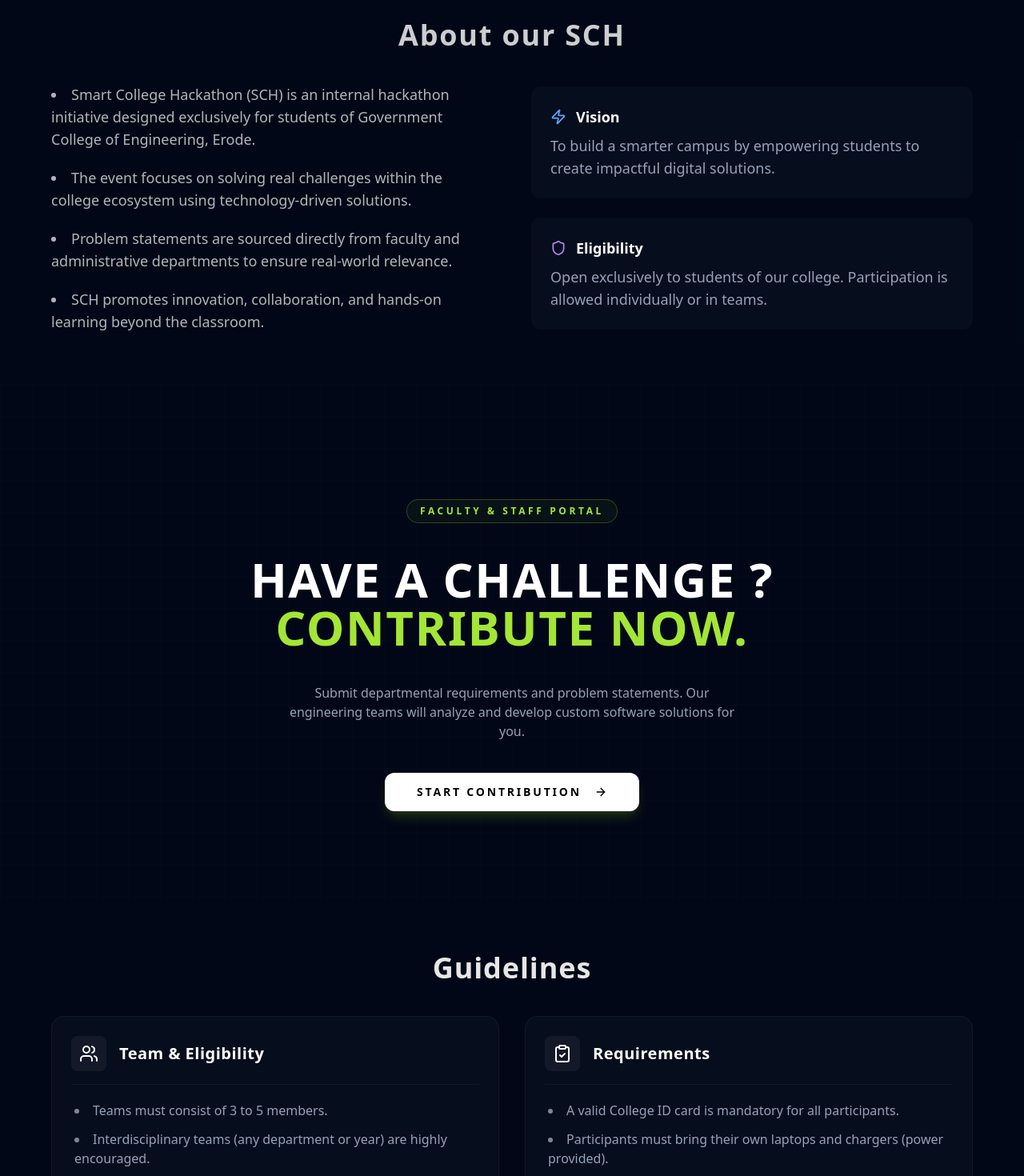
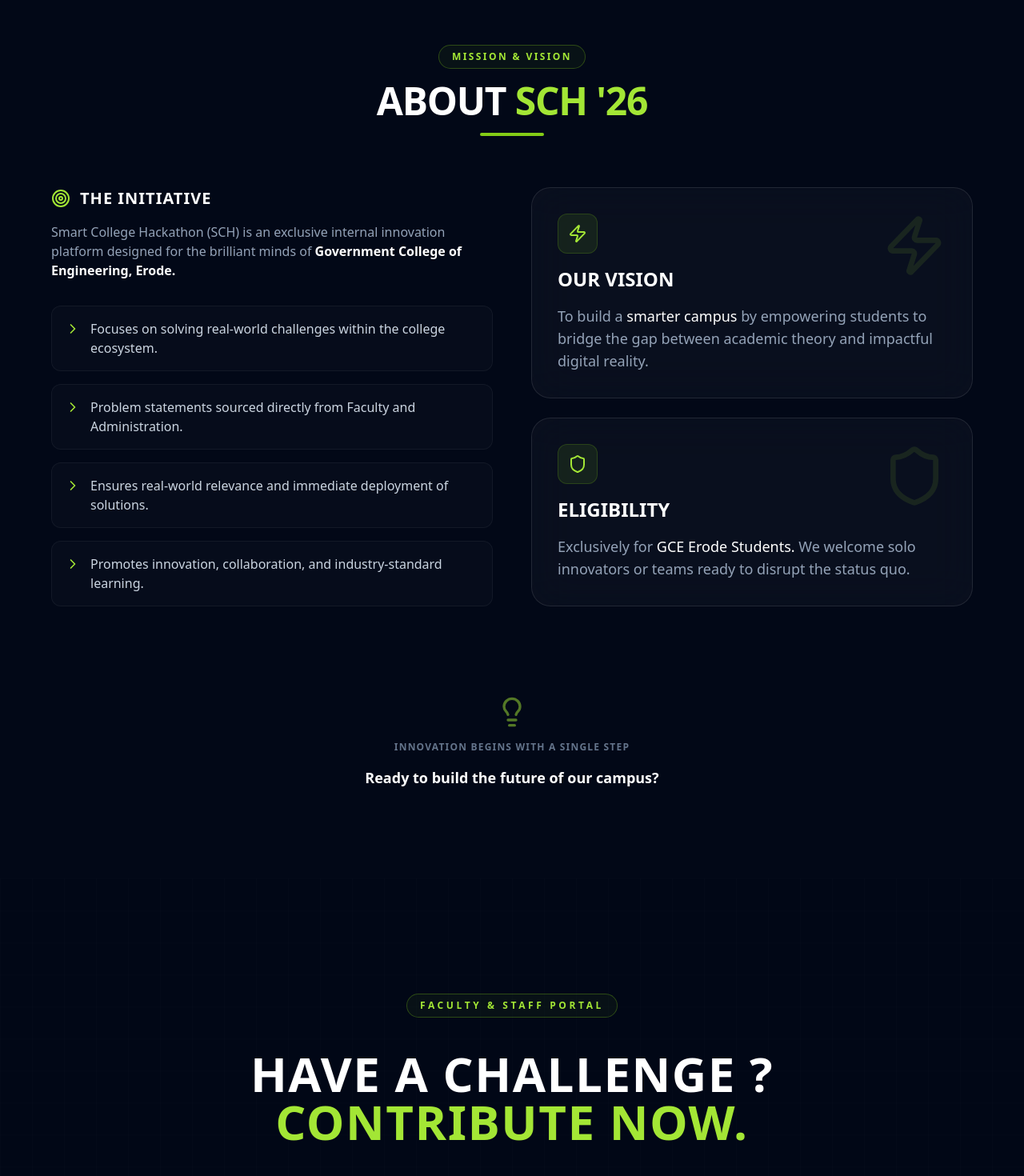
Before and after one commit to Dineshkumar-DK19/GCEE-Smart-college-hackathon, a React (Vite) app: page / in a window 1280 px wide. Shown: the part 840-2310 px from the top of the page at 80% size. Built offline with nearby package versions, Linux system fonts and the light colour scheme.

Commit message:
Updated About, Guidelines and Timeline components

```diff
--- a/src/components/About.jsx
+++ b/src/components/About.jsx
@@ -1,73 +1,151 @@
+"use client";
 import React from "react";
-import { Shield, Zap } from "lucide-react";
+import { motion } from "framer-motion";
+import { Shield, Zap, Target, Lightbulb, ChevronRight } from "lucide-react";
 
 const About = () => {
+  const containerVariants = {
+    hidden: { opacity: 0 },
+    visible: {
+      opacity: 1,
+      transition: { staggerChildren: 0.2 }
+    }
+  };
+
+  const itemVariants = {
+    hidden: { opacity: 0, x: -20 },
+    visible: { opacity: 1, x: 0 }
+  };
+
   return (
-    <section className="bg-[#020817]/40 py-16 px-6 font-sans">
-      <div className="max-w-6xl mx-auto lg:space-y-10  sm:space-y-8 space-y-6">
+    <div className="min-h-screen pt-24 pb-20 px-4 sm:px-6 flex flex-col items-center relative overflow-hidden bg-transparent">
+      {/* Background Grid Removed as per request */}
 
-        {/* SECTION TITLE — TOP CENTER */}
-        <h2 className="text-xl md:text-4xl font-bold text-white/80 text-center tracking-wider">
-          About our  SCH
-        </h2>
+      <div className="w-full max-w-6xl relative z-10">
+
+        {/* SECTION HEADER */}
+        <div className="text-center mb-16 space-y-4">
+          <motion.div
+            initial={{ opacity: 0, scale: 0.9 }}
+            animate={{ opacity: 1, scale: 1 }}
+            className="inline-block px-4 py-1.5 rounded-full border border-lime-500/30 bg-lime-500/5 text-lime-400 text-[10px] sm:text-xs font-bold uppercase tracking-[0.2em]"
+          >
+            Mission & Vision
+          </motion.div>
+          <motion.h1
+            initial={{ opacity: 0, y: 10 }}
+            animate={{ opacity: 1, y: 0 }}
+            className="text-3xl md:text-5xl font-black text-white tracking-tight uppercase"
+          >
+            ABOUT <span className="text-lime-400">SCH '26</span>
+          </motion.h1>
+          <div className="h-1 w-20 bg-lime-500 mx-auto rounded-full mt-4" />
+        </div>
 
         {/* CONTENT GRID */}
-        <div className="grid grid-cols-1 md:grid-cols-2 gap-12 items-center">
+        <div className="grid grid-cols-1 lg:grid-cols-2 gap-12 items-start">
 
-          {/* LEFT COLUMN — BULLET POINTS */}
-          <div className="space-y-4">
-            <ul className="list-disc list-inside md:space-y-5  text-xs sm:text-sm md:text-lg text-white/70 leading-relaxed">
-              <li>
-                Smart College Hackathon (SCH) is an internal hackathon initiative
-                designed exclusively for students of Government College of
-                Engineering, Erode.
-              </li>
-              <li>
-                The event focuses on solving real challenges within the college
-                ecosystem using technology-driven solutions.
-              </li>
-              <li>
-                Problem statements are sourced directly from faculty and
-                administrative departments to ensure real-world relevance.
-              </li>
-              <li>
-                SCH promotes innovation, collaboration, and hands-on learning
-                beyond the classroom.
-              </li>
-            </ul>
-          </div>
-
-          {/* RIGHT COLUMN — CENTER-ALIGNED STACK */}
-          <div className="flex flex-col gap-6 justify-center">
-
-            {/* Vision */}
-            <div className="bg-slate-900/40  rounded-xl p-6">
-              <div className="flex items-center gap-3 mb-2">
-                <Zap className="w-5 h-5 text-blue-400" />
-                <h3 className="text-lg font-semibold text-white">Vision</h3>
-              </div>
-              <p className="text-xs sm:text-sm md:text-lg text-slate-400 leading-relaxed">
-                To build a smarter campus by empowering students to create
-                impactful digital solutions.
+          {/* LEFT COLUMN: THE INITIATIVE */}
+          <motion.div
+            variants={containerVariants}
+            initial="hidden"
+            whileInView="visible"
+            viewport={{ once: true }}
+            className="space-y-8"
+          >
+            <div className="space-y-4">
+              <h3 className="text-xl font-black text-white uppercase tracking-wider flex items-center gap-3">
+                <Target className="text-lime-400 w-6 h-6" /> The Initiative
+              </h3>
+              <p className="text-slate-400 text-sm md:text-base leading-relaxed">
+                Smart College Hackathon (SCH) is an exclusive internal innovation platform designed for the brilliant minds of <span className="text-white font-bold">Government College of Engineering, Erode.</span>
               </p>
             </div>
 
-            {/* Eligibility */}
-            <div className="bg-slate-900/40  rounded-xl p-6">
-              <div className="flex items-center gap-3 mb-2">
-                <Shield className="w-5 h-5 text-purple-400" />
-                <h3 className="text-lg font-semibold text-white">Eligibility</h3>
+            <div className="grid gap-4">
+              {[
+                "Focuses on solving real-world challenges within the college ecosystem.",
+                "Problem statements sourced directly from Faculty and Administration.",
+                "Ensures real-world relevance and immediate deployment of solutions.",
+                "Promotes innovation, collaboration, and industry-standard learning."
+              ].map((text, i) => (
+                <motion.div
+                  key={i}
+                  variants={itemVariants}
+                  className="flex items-start gap-3 p-4 rounded-xl bg-white/[0.02] border border-white/5 hover:border-lime-500/30 transition-colors"
+                >
+                  <ChevronRight className="w-5 h-5 text-lime-400 shrink-0 mt-0.5" />
+                  <span className="text-slate-300 text-sm md:text-base font-medium">{text}</span>
+                </motion.div>
+              ))}
+            </div>
+          </motion.div>
+
+          {/* RIGHT COLUMN: CARDS */}
+          <div className="space-y-6">
+
+            {/* Vision Card */}
+            <motion.div
+              initial={{ opacity: 0, y: 20 }}
+              whileInView={{ opacity: 1, y: 0 }}
+              viewport={{ once: true }}
+              className="group bg-white/[0.03] border border-white/10 rounded-3xl p-8 backdrop-blur-xl relative overflow-hidden"
+            >
+              <div className="absolute top-0 right-0 p-8 opacity-10 group-hover:scale-110 transition-transform duration-500">
+                <Zap size={80} className="text-lime-400" />
               </div>
-              <p className="text-xs sm:text-sm md:text-lg text-slate-400 leading-relaxed">
-                Open exclusively to students of our college. Participation is
-                allowed individually or in teams.
-              </p>
-            </div>
+              <div className="relative z-10 space-y-4">
+                <div className="p-3 bg-lime-500/10 border border-lime-500/20 rounded-xl w-fit">
+                  <Zap className="w-6 h-6 text-lime-400" />
+                </div>
+                <h3 className="text-2xl font-black text-white uppercase">Our Vision</h3>
+                <p className="text-slate-400 text-sm md:text-lg leading-relaxed">
+                  To build a <span className="text-white">smarter campus</span> by empowering students to bridge the gap between academic theory and impactful digital reality.
+                </p>
+              </div>
+            </motion.div>
+
+            {/* Eligibility Card */}
+            <motion.div
+              initial={{ opacity: 0, y: 20 }}
+              whileInView={{ opacity: 1, y: 0 }}
+              viewport={{ once: true }}
+              transition={{ delay: 0.2 }}
+              className="group bg-white/[0.03] border border-white/10 rounded-3xl p-8 backdrop-blur-xl relative overflow-hidden"
+            >
+              <div className="absolute top-0 right-0 p-8 opacity-10 group-hover:scale-110 transition-transform duration-500">
+                <Shield size={80} className="text-lime-400" />
+              </div>
+              <div className="relative z-10 space-y-4">
+                <div className="p-3 bg-lime-500/10 border border-lime-500/20 rounded-xl w-fit">
+                  <Shield className="w-6 h-6 text-lime-400" />
+                </div>
+                <h3 className="text-2xl font-black text-white uppercase">Eligibility</h3>
+                <p className="text-slate-400 text-sm md:text-lg leading-relaxed">
+                  Exclusively for <span className="text-white">GCE Erode Students.</span> We welcome solo innovators or teams ready to disrupt the status quo.
+                </p>
+              </div>
+            </motion.div>
 
           </div>
         </div>
+
+        {/* BOTTOM CALL TO ACTION */}
+        <motion.div
+          initial={{ opacity: 0 }}
+          whileInView={{ opacity: 1 }}
+          viewport={{ once: true }}
+          className="mt-20 p-8 text-center"
+        >
+          <div className="flex flex-col items-center gap-4">
+             <Lightbulb className="w-10 h-10 text-lime-400 animate-pulse" />
+             <p className="text-slate-500 font-bold uppercase tracking-widest text-xs">Innovation begins with a single step</p>
+             <h4 className="text-white text-lg font-bold">Ready to build the future of our campus?</h4>
+          </div>
+        </motion.div>
+
       </div>
-    </section>
+    </div>
   );
 };
 
--- a/src/components/Guidelines.jsx
+++ b/src/components/Guidelines.jsx
@@ -1,11 +1,13 @@
+"use client";
 import React from "react";
-import { Users, ClipboardCheck, Cpu, ShieldAlert } from "lucide-react";
+import { motion } from "framer-motion";
+import { Users, ClipboardCheck, Cpu, ShieldAlert, ArrowRight, CheckCircle2 } from "lucide-react";
 
 const Guidelines = () => {
   const guidelines = [
     {
       title: "Team & Eligibility",
-      icon: <Users className="w-6 h-6 text-white" />,
+      icon: <Users className="w-6 h-6 text-lime-400" />,
       rules: [
         "Teams must consist of 3 to 5 members.",
         "Interdisciplinary teams (any department or year) are highly encouraged.",
@@ -14,7 +16,7 @@
     },
     {
       title: "Requirements",
-      icon: <ClipboardCheck className="w-6 h-6 text-white" />,
+      icon: <ClipboardCheck className="w-6 h-6 text-lime-400" />,
       rules: [
         "A valid College ID card is mandatory for all participants.",
         "Participants must bring their own laptops and chargers (power provided).",
@@ -24,7 +26,7 @@
     },
     {
       title: "Technical Guidelines",
-      icon: <Cpu className="w-6 h-6 text-white" />,
+      icon: <Cpu className="w-6 h-6 text-lime-400" />,
       rules: [
         "Participants may use any programming language, framework, or open-source tool.",
         "Strict adherence to deadlines is required; late submissions will not be accepted."
@@ -32,7 +34,7 @@
     },
     {
       title: "Code of Conduct",
-      icon: <ShieldAlert className="w-6 h-6 text-white" />,
+      icon: <ShieldAlert className="w-6 h-6 text-lime-400" />,
       rules: [
         "Plagiarism or sharing solutions between teams will result in immediate disqualification.",
         "Participants must maintain professional and respectful behavior throughout the event.",
@@ -42,46 +44,111 @@
     }
   ];
 
+  const containerVariants = {
+    hidden: { opacity: 0 },
+    visible: {
+      opacity: 1,
+      transition: { staggerChildren: 0.1 }
+    }
+  };
+
+  const itemVariants = {
+    hidden: { y: 20, opacity: 0 },
+    visible: { y: 0, opacity: 1 }
+  };
+
   return (
-    <section className="bg-[#020817]/70 py-16 px-6 font-sans">
-      <div className="max-w-6xl mx-auto space-y-10">
-        <h2 className="text-2xl md:text-4xl font-bold text-white/90 text-center tracking-wide mb-10">
-          Guidelines
-        </h2>
+    <div className="min-h-screen pt-24 pb-20 px-4 sm:px-6 flex flex-col items-center relative overflow-hidden bg-transparent">
+      {/* Background Grid and Solid BG Color Removed */}
 
-        <div className="grid grid-cols-1 md:grid-cols-2 gap-8">
+      <div className="w-full max-w-6xl relative z-10">
+        {/* Header Section */}
+        <div className="text-center mb-16 space-y-4">
+          <motion.div
+            initial={{ opacity: 0, scale: 0.9 }}
+            animate={{ opacity: 1, scale: 1 }}
+            className="inline-block px-4 py-1.5 rounded-full border border-lime-500/30 bg-lime-500/5 text-lime-400 text-[10px] sm:text-xs font-bold uppercase tracking-[0.2em]"
+          >
+            Event Regulations
+          </motion.div>
+          <motion.h1
+            initial={{ opacity: 0, y: 10 }}
+            animate={{ opacity: 1, y: 0 }}
+            className="text-3xl md:text-5xl font-black text-white tracking-tight uppercase"
+          >
+            THE <span className="text-lime-400">GUIDELINES</span>
+          </motion.h1>
+          <motion.p
+            initial={{ opacity: 0 }}
+            animate={{ opacity: 1 }}
+            className="text-slate-500 text-xs md:text-sm font-medium uppercase tracking-widest italic"
+          >
+            Read carefully to ensure a smooth hackathon experience
+          </motion.p>
+        </div>
+
+        {/* Guidelines Grid */}
+        <motion.div
+          variants={containerVariants}
+          initial="hidden"
+          animate="visible"
+          className="grid grid-cols-1 md:grid-cols-2 gap-6 md:gap-8"
+        >
           {guidelines.map((section, index) => (
-            <div
+            <motion.div
               key={index}
-              className="
-                bg-slate-900/40 border border-white/5
-                rounded-2xl p-6
-                hover:bg-slate-900/60 transition-colors duration-300
-              "
+              variants={itemVariants}
+              className="group relative bg-white/[0.03] border border-white/10 rounded-2xl md:rounded-3xl p-6 md:p-8 backdrop-blur-xl hover:border-lime-500/30 transition-all duration-500"
             >
-              {/* Header: Icon + Main Heading */}
-              <div className="flex items-center gap-4 mb-5 border-b border-white/5 pb-4">
-                <div className="p-2.5 bg-white/5 rounded-lg">
+              {/* Subtle Glow Effect on Hover */}
+              <div className="absolute inset-0 bg-lime-500/5 opacity-0 group-hover:opacity-100 transition-opacity duration-500 rounded-2xl md:rounded-3xl" />
+
+              <div className="relative z-10">
+                {/* Section Header */}
+                <div className="flex items-center gap-4 mb-6">
+                  <div className="p-3 bg-white/5 rounded-xl border border-white/10 group-hover:border-lime-500/50 group-hover:bg-lime-500/10 transition-all duration-500">
                     {section.icon}
                   </div>
-                <h3 className="text-lg md:text-xl font-bold text-white tracking-wide">
+                  <h3 className="text-lg md:text-xl font-black text-white tracking-wide uppercase">
                     {section.title}
                   </h3>
                 </div>
 
-              {/* Rules List - Clean Sentences with White/Grey Bullets */}
-              <ul className="space-y-3 list-disc list-inside text-slate-400">
+                {/* Rules List */}
+                <ul className="space-y-4">
                   {section.rules.map((rule, idx) => (
-                  <li key={idx} className="text-sm md:text-base leading-relaxed pl-1 marker:text-white/50">
+                    <li key={idx} className="flex items-start gap-3 group/item">
+                      <CheckCircle2 className="w-4 h-4 mt-1 text-lime-500/40 group-hover/item:text-lime-400 shrink-0 transition-colors" />
+                      <span className="text-sm md:text-base text-slate-400 group-hover/item:text-slate-200 transition-colors leading-relaxed">
                         {rule}
+                      </span>
                     </li>
                   ))}
                 </ul>
               </div>
+            </motion.div>
           ))}
+        </motion.div>
+
+        {/* Footer Note */}
+        <motion.div
+          initial={{ opacity: 0 }}
+          animate={{ opacity: 1 }}
+          transition={{ delay: 0.8 }}
+          className="mt-16 text-center p-8 rounded-3xl border border-dashed border-white/10 bg-white/[0.01]"
+        >
+          <p className="text-slate-500 text-xs md:text-sm font-bold uppercase tracking-widest mb-4">
+            Ready to show your talent?
+          </p>
+          <a
+            href="/register"
+            className="inline-flex items-center gap-2 text-lime-400 font-black text-sm uppercase group hover:gap-4 transition-all"
+          >
+            Proceed to Registration <ArrowRight className="w-4 h-4" />
+          </a>
+        </motion.div>
       </div>
     </div>
-    </section>
   );
 };
 
```
Also changed, not shown: src/components/Timeline.jsx (+57 -259 lines). Lines whose indentation alone changed are shown as unchanged.
